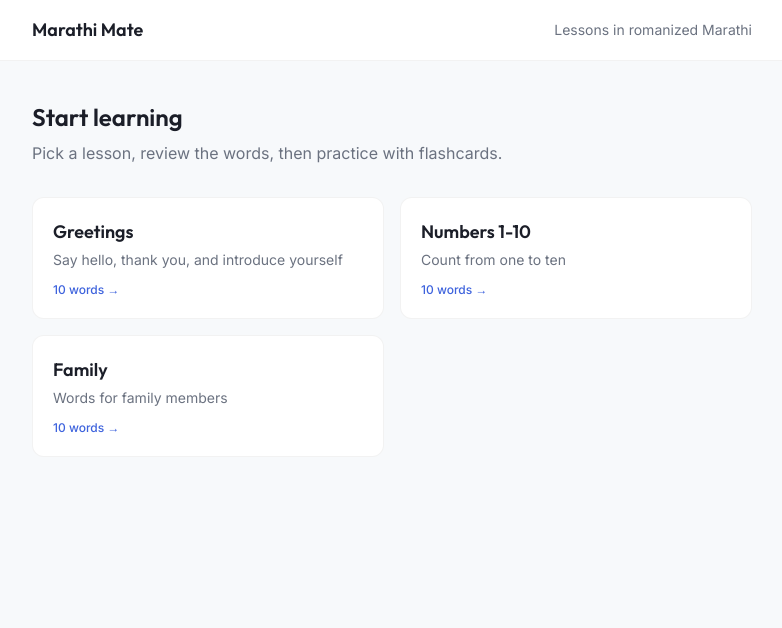
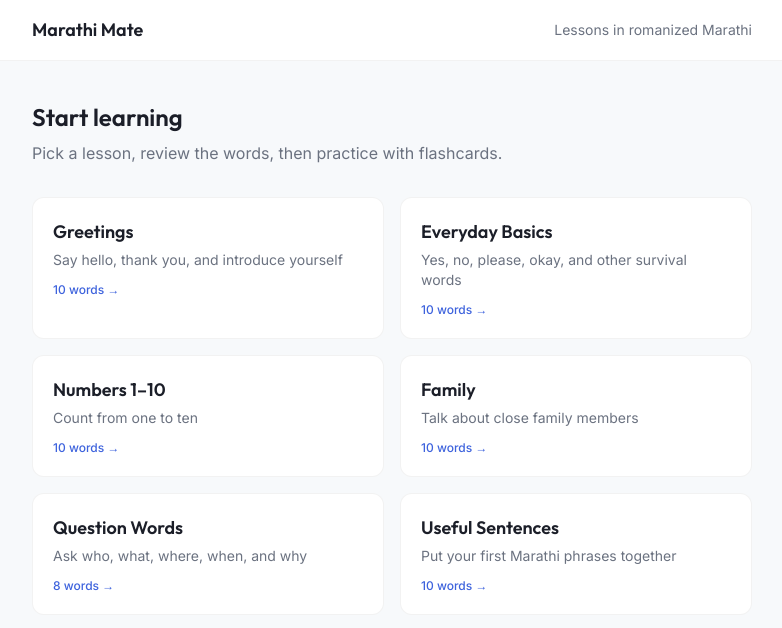
Before and after one commit to sushan5140/Raghay, a Next.js app: page / in a window 1280 px wide. Shown: the top 628 px of the page, without its empty margins (248-1030 px from the left). Built offline with nearby package versions, Linux system fonts and the light colour scheme.

Commit message:
Expand Marathi Mate into structured beginner path

```diff
--- a/data/lessons.ts
+++ b/data/lessons.ts
@@ -1,6 +1,6 @@
 export type VocabItem = {
-  marathi: string; // romanized
-  devanagari: string; // native script, used for accurate TTS pronunciation
+  marathi: string;
+  devanagari: string;
   english: string;
   notes?: string;
 };
@@ -9,6 +9,9 @@ export type Lesson = {
   slug: string;
   title: string;
   subtitle: string;
+  unit: number;
+  unitTitle: string;
+  objective: string;
   items: VocabItem[];
 };
 
@@ -17,28 +20,54 @@ export const lessons: Lesson[] = [
     slug: "greetings",
     title: "Greetings",
     subtitle: "Say hello, thank you, and introduce yourself",
+    unit: 1,
+    unitTitle: "Start speaking",
+    objective: "Handle your first simple Marathi interaction",
     items: [
-      { marathi: "Namaskar", devanagari: "नमस्कार", english: "Hello / greetings", notes: "Formal, works any time of day" },
-      { marathi: "Kasa aahes? (to a man)", devanagari: "कसा आहेस?", english: "How are you?" },
-      { marathi: "Kashi aahes? (to a woman)", devanagari: "कशी आहेस?", english: "How are you?" },
-      { marathi: "Mi bara aahe", devanagari: "मी बरा आहे", english: "I am fine" },
-      { marathi: "Dhanyavad", devanagari: "धन्यवाद", english: "Thank you" },
+      { marathi: "Namaskar", devanagari: "नमस्कार", english: "Hello / greetings", notes: "Polite and works in most situations" },
+      { marathi: "Kasa aahes?", devanagari: "कसा आहेस?", english: "How are you? (to a man)" },
+      { marathi: "Kashi aahes?", devanagari: "कशी आहेस?", english: "How are you? (to a woman)" },
+      { marathi: "Mi bara aahe", devanagari: "मी बरा आहे", english: "I am fine (male speaker)" },
+      { marathi: "Mi bari aahe", devanagari: "मी बरी आहे", english: "I am fine (female speaker)" },
+      { marathi: "Dhanyavaad", devanagari: "धन्यवाद", english: "Thank you" },
       { marathi: "Maaf kara", devanagari: "माफ करा", english: "Sorry / excuse me" },
-      { marathi: "Tujhe naav kay aahe?", devanagari: "तुझं नाव काय आहे?", english: "What is your name?" },
-      { marathi: "Majhe naav ... aahe", devanagari: "माझं नाव ... आहे", english: "My name is ..." },
-      { marathi: "Bhet un aanand zaala", devanagari: "भेटून आनंद झाला", english: "Nice to meet you" },
-      { marathi: "Punha bhetu", devanagari: "पुन्हा भेटू", english: "See you again" },
+      { marathi: "Tujha naav kay aahe?", devanagari: "तुझं नाव काय आहे?", english: "What is your name?" },
+      { marathi: "Majha naav ... aahe", devanagari: "माझं नाव ... आहे", english: "My name is ..." },
+      { marathi: "Bhetun aanand jhala", devanagari: "भेटून आनंद झाला", english: "Nice to meet you" },
+    ],
+  },
+  {
+    slug: "everyday-basics",
+    title: "Everyday Basics",
+    subtitle: "Yes, no, please, okay, and other survival words",
+    unit: 1,
+    unitTitle: "Start speaking",
+    objective: "React naturally in simple everyday situations",
+    items: [
+      { marathi: "Ho", devanagari: "हो", english: "Yes" },
+      { marathi: "Nahi", devanagari: "नाही", english: "No" },
+      { marathi: "Kripaya", devanagari: "कृपया", english: "Please" },
+      { marathi: "Thik aahe", devanagari: "ठीक आहे", english: "Okay / alright" },
+      { marathi: "Chalel", devanagari: "चालेल", english: "That works / okay" },
+      { marathi: "Thamba", devanagari: "थांबा", english: "Wait / stop", notes: "Polite or plural form" },
+      { marathi: "Ya", devanagari: "या", english: "Come" },
+      { marathi: "Chala", devanagari: "चला", english: "Let's go / come on" },
+      { marathi: "Punha sanga", devanagari: "पुन्हा सांगा", english: "Please say it again" },
+      { marathi: "Samajla nahi", devanagari: "समजलं नाही", english: "I didn't understand" },
     ],
   },
   {
     slug: "numbers",
-    title: "Numbers 1-10",
+    title: "Numbers 1–10",
     subtitle: "Count from one to ten",
+    unit: 2,
+    unitTitle: "Build your basics",
+    objective: "Recognize and say the first ten Marathi numbers",
     items: [
       { marathi: "Ek", devanagari: "एक", english: "One" },
       { marathi: "Don", devanagari: "दोन", english: "Two" },
       { marathi: "Teen", devanagari: "तीन", english: "Three" },
-      { marathi: "Char", devanagari: "चार", english: "Four" },
+      { marathi: "Chaar", devanagari: "चार", english: "Four" },
       { marathi: "Paach", devanagari: "पाच", english: "Five" },
       { marathi: "Saha", devanagari: "सहा", english: "Six" },
       { marathi: "Saat", devanagari: "सात", english: "Seven" },
@@ -50,7 +79,10 @@ export const lessons: Lesson[] = [
   {
     slug: "family",
     title: "Family",
-    subtitle: "Words for family members",
+    subtitle: "Talk about close family members",
+    unit: 2,
+    unitTitle: "Build your basics",
+    objective: "Name common family relationships",
     items: [
       { marathi: "Aai", devanagari: "आई", english: "Mother" },
       { marathi: "Baba / Vadil", devanagari: "बाबा / वडील", english: "Father" },
@@ -58,14 +90,52 @@ export const lessons: Lesson[] = [
       { marathi: "Bahin", devanagari: "बहीण", english: "Sister" },
       { marathi: "Aajoba", devanagari: "आजोबा", english: "Grandfather" },
       { marathi: "Aaji", devanagari: "आजी", english: "Grandmother" },
-      { marathi: "Mulga", devanagari: "मुलगा", english: "Son" },
-      { marathi: "Mulgi", devanagari: "मुलगी", english: "Daughter" },
+      { marathi: "Mulga", devanagari: "मुलगा", english: "Son / boy" },
+      { marathi: "Mulgi", devanagari: "मुलगी", english: "Daughter / girl" },
       { marathi: "Pati", devanagari: "पती", english: "Husband" },
       { marathi: "Patni", devanagari: "पत्नी", english: "Wife" },
+    ],
+  },
+  {
+    slug: "question-words",
+    title: "Question Words",
+    subtitle: "Ask who, what, where, when, and why",
+    unit: 3,
+    unitTitle: "Make real sentences",
+    objective: "Understand the building blocks of common questions",
+    items: [
+      { marathi: "Kay?", devanagari: "काय?", english: "What?" },
+      { marathi: "Kon?", devanagari: "कोण?", english: "Who?" },
+      { marathi: "Kuthe?", devanagari: "कुठे?", english: "Where?" },
+      { marathi: "Kadhi?", devanagari: "कधी?", english: "When?" },
+      { marathi: "Ka?", devanagari: "का?", english: "Why?" },
+      { marathi: "Kasa?", devanagari: "कसा?", english: "How? (masculine context)" },
+      { marathi: "Kiti?", devanagari: "किती?", english: "How much / how many?" },
+      { marathi: "Kontaa?", devanagari: "कोणता?", english: "Which? (masculine)" },
+    ],
+  },
+  {
+    slug: "useful-sentences",
+    title: "Useful Sentences",
+    subtitle: "Put your first Marathi phrases together",
+    unit: 3,
+    unitTitle: "Make real sentences",
+    objective: "Use short practical sentences outside the app",
+    items: [
+      { marathi: "Mala Marathi thodi yete", devanagari: "मला मराठी थोडी येते", english: "I know a little Marathi" },
+      { marathi: "Mala mahit nahi", devanagari: "मला माहित नाही", english: "I don't know" },
+      { marathi: "Mala he pahije", devanagari: "मला हे पाहिजे", english: "I want this" },
+      { marathi: "He kiti aahe?", devanagari: "हे किती आहे?", english: "How much is this?" },
+      { marathi: "Tumhi Marathi bolta ka?", devanagari: "तुम्ही मराठी बोलता का?", english: "Do you speak Marathi?" },
+      { marathi: "Halu bola", devanagari: "हळू बोला", english: "Please speak slowly" },
+      { marathi: "He kuthe aahe?", devanagari: "हे कुठे आहे?", english: "Where is this?" },
+      { marathi: "Mala madat kara", devanagari: "मला मदत करा", english: "Please help me" },
+      { marathi: "Mi shikat aahe", devanagari: "मी शिकत आहे", english: "I am learning" },
+      { marathi: "Punha bhetu", devanagari: "पुन्हा भेटू", english: "See you again" },
     ],
   },
 ];
 
 export function getLesson(slug: string) {
-  return lessons.find((l) => l.slug === slug);
+  return lessons.find((lesson) => lesson.slug === slug);
 }
```
